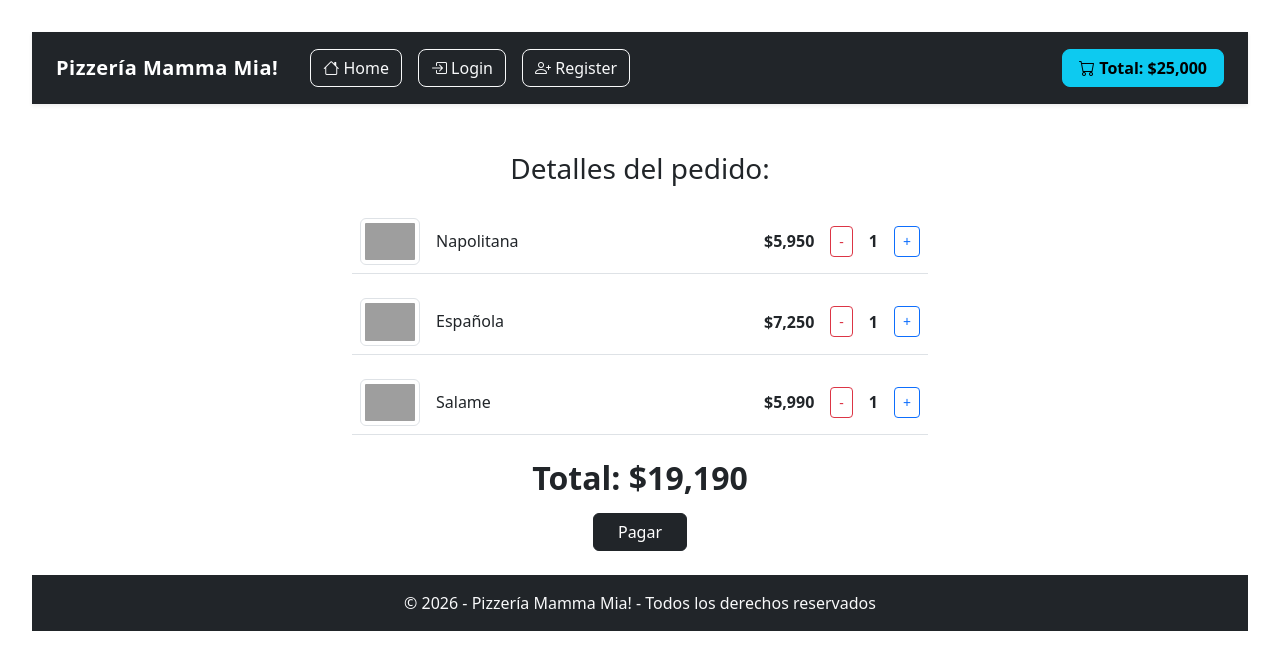
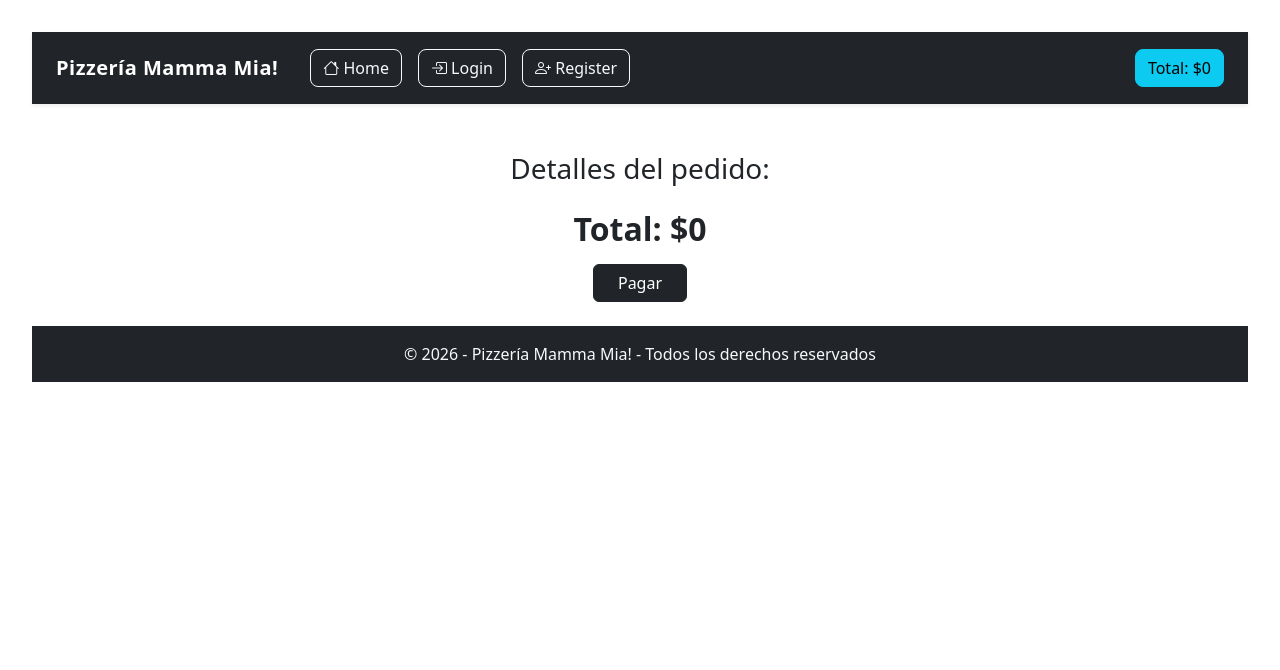
Before and after one commit to evelynk1/Pizzeria-Mamma-Mia, a React (Vite) app: page /cart in a window 1280 px wide. Shown: the top 670 px of the page. Built offline with nearby package versions, Linux system fonts and the light colour scheme; grey boxes are pictures that could not be loaded.

Commit message:
se implementar carrito global con Context API, integración en Navbar, Home y Cart con cálculo de total

```diff
--- a/src/components/card/CardPizza.jsx
+++ b/src/components/card/CardPizza.jsx
@@ -1,6 +1,7 @@
 import React from "react";
 
-const CardPizza = ({ name, price, ingredients, img }) => {
+
+const CardPizza = ({ name, price, ingredients, img, onAdd }) => {
   return (
     <div className="card mb-4 border-naranjo">
       <img src={img} className="card-img-top" alt={name} />
@@ -12,13 +13,25 @@ const CardPizza = ({ name, price, ingredients, img }) => {
         <p className="card-text">
           <strong>Precio:</strong> ${price.toLocaleString()}
         </p>
+
         <div className="d-flex justify-content-between">
+
           <button className="btn btn-outline-dark">
             <i className="bi bi-eye"></i> Ver más
           </button>
+          {/*
           <button className="btn btn-dark">
             <i className="bi bi-cart-plus"></i> Añadir
           </button>
+          */}
+
+          <button
+            className="btn btn-dark"
+            onClick={onAdd}
+          >
+            <i className="bi bi-cart-plus"></i> Añadir
+          </button>
+
         </div>
       </div>
     </div>
--- a/src/components/navbar/Navbar.jsx
+++ b/src/components/navbar/Navbar.jsx
@@ -1,16 +1,17 @@
 import { useState } from "react";
 import { Link } from "react-router-dom";
+import { useContext } from "react";
+import { CartContext } from "../../context/CartContext";
 
 const Navbar = () => {
   const [token, setToken] = useState(false); // simulación login
-  const total = 25000;
+  // const total = 25000;
+  const { total } = useContext(CartContext);
 
   return (
     <nav className="navbar navbar-expand-lg navbar-dark bg-dark px-4 py-3 shadow-sm">
-
       {/* IZQUIERDA */}
       <div className="d-flex align-items-center gap-3">
-
         <Link className="navbar-brand fw-bold me-3" to="/">
           <i className="bi bi-pizza"></i> Pizzería Mamma Mia!
         </Link>
@@ -47,8 +48,11 @@ const Navbar = () => {
 
       {/* DERECHA */}
       <div className="ms-auto">
-        <Link to="/cart" className="btn btn-info fw-bold px-3">
+        {/* <Link to="/cart" className="btn btn-info fw-bold px-3">
           <i className="bi bi-cart"></i> Total: ${total.toLocaleString()}
+        </Link> */}
+        <Link to="/cart" className="btn btn-info">
+          Total: ${total.toLocaleString()}
         </Link>
       </div>
     </nav>
--- /dev/null
+++ b/src/context/CartContext.jsx
@@ -0,0 +1,65 @@
+import { createContext, useState } from "react";
+
+export const CartContext = createContext();
+
+const CartProvider = ({ children }) => {
+  const [cart, setCart] = useState([]);
+
+  //  Agrega producto
+ const addToCart = (pizza) => {
+  console.log("🔥 CLICK ADD:", pizza);
+    setCart((prev) => {
+      const existe = prev.find((item) => item.id === pizza.id);
+
+      if (existe) {
+        return prev.map((item) =>
+          item.id === pizza.id
+            ? { ...item, quantity: item.quantity + 1 }
+            : item
+        );
+      }
+
+      return [...prev, { ...pizza, quantity: 1 }];
+    });
+  };
+
+  // Quita producto
+  const removeFromCart = (id) => {
+    setCart((prev) =>
+      prev
+        .map((item) =>
+          item.id === id
+            ? { ...item, quantity: item.quantity - 1 }
+            : item
+        )
+        .filter((item) => item.quantity > 0)
+    );
+  };
+
+  /*  para eliminar */
+  const deleteFromCart = (id) => {
+    setCart((prev) => prev.filter((item) => item.id !== id));
+  };
+
+  // Total
+  const total = cart.reduce(
+    (acc, item) => acc + item.price * item.quantity,
+    0
+  );
+
+  return (
+    <CartContext.Provider
+      value={{
+        cart,
+        addToCart,
+        removeFromCart,
+        deleteFromCart,
+        total,
+      }}
+    >
+      {children}
+    </CartContext.Provider>
+  );
+};
+
+export default CartProvider;
--- a/src/pages/Cart.jsx
+++ b/src/pages/Cart.jsx
@@ -1,25 +1,42 @@
 import { pizzaCart } from "../pizzas";
 import { useState } from "react";
 
+/* 🔥 NUEVO */
+import { useContext } from "react";
+import { CartContext } from "../context/CartContext";
+
 const Cart = () => {
-    const [cart, setCart] = useState(pizzaCart);
 
+    // const [cart, setCart] = useState(pizzaCart);
 
+    const { cart, total, addToCart, removeFromCart } = useContext(CartContext);
+
+    /*
     const aumentarCantidad = (id) => {
         setCart(cart.map((pizza) =>
             pizza.id === id ? { ...pizza, count: pizza.count + 1 } : pizza
         ));
     };
+    */
+    const aumentarCantidad = (pizza) => {
+        addToCart(pizza);
+    };
 
-
+    /*
     const disminuirCantidad = (id) => {
         setCart(cart.map((pizza) =>
             pizza.id === id ? { ...pizza, count: pizza.count - 1 } : pizza
         ).filter(pizza => pizza.count > 0));
     };
+    */
 
+    const disminuirCantidad = (id) => {
+        removeFromCart(id);
+    };
 
+    /*
     const total = cart.reduce((acc, p) => acc + (p.price * p.count), 0);
+    */
 
     return (
         <div className="container mt-5" style={{ maxWidth: '600px' }}>
@@ -34,13 +51,21 @@ const Cart = () => {
                     <div className="d-flex align-items-center">
                         <span className="me-3 fw-bold">${el.price.toLocaleString()}</span>
 
+                        <button
+                            className="btn btn-outline-danger btn-sm px-2"
+                            onClick={() => disminuirCantidad(el.id)}
+                        >
+                            -
+                        </button>
 
-                        <button className="btn btn-outline-danger btn-sm px-2" onClick={() => disminuirCantidad(el.id)}>-</button>
+                        <span className="mx-3 fw-bold">{el.quantity}</span>
 
-                        <span className="mx-3 fw-bold">{el.count}</span>
-
-
-                        <button className="btn btn-outline-primary btn-sm px-2" onClick={() => aumentarCantidad(el.id)}>+</button>
+                        <button
+                            className="btn btn-outline-primary btn-sm px-2"
+                            onClick={() => aumentarCantidad(el)}
+                        >
+                            +
+                        </button>
                     </div>
                 </div>
             ))}
--- a/src/pages/Home.jsx
+++ b/src/pages/Home.jsx
@@ -3,11 +3,18 @@ import Header from "../components/header/Header";
 import CardPizza from "../components/card/CardPizza";
 import { pizzas } from "../pizzas";
 import { useEffect, useState } from "react";
+
+
+import { useContext } from "react";
+import { CartContext } from "../context/CartContext";
+
 const Home = () => {
   const [pizzas, setPizzas] = useState([]);
 
+  /* usamos el context */
+  const { addToCart } = useContext(CartContext);
+
   useEffect(() => {
-    // Consumir la API al montar el componente
     const fetchPizzas = async () => {
       try {
         const response = await fetch("http://localhost:5000/api/pizzas");
@@ -27,12 +34,28 @@ const Home = () => {
       <div className="row">
         {pizzas.map((pizza) => (
           <div className="col-md-4" key={pizza.id}>
+
+            {/* código  sin carrito) */}
+            {/*
             <CardPizza
               name={pizza.name}
               price={pizza.price}
               ingredients={pizza.ingredients}
               img={pizza.img}
             />
+            */}
+
+            {/* agregamos funcin para el carrito */}
+            <CardPizza
+              name={pizza.name}
+              price={pizza.price}
+              ingredients={pizza.ingredients}
+              img={pizza.img}
+
+              /* la función passa al componente */
+              onAdd={() => addToCart(pizza)}
+            />
+
           </div>
         ))}
       </div>
--- a/src/pages/Pizza.jsx
+++ b/src/pages/Pizza.jsx
@@ -1,7 +1,12 @@
 import { useState, useEffect } from "react";
+import { useContext } from "react";
+import { CartContext } from "../context/CartContext";
 
 const Pizza = () => {
   const [info, setInfo] = useState(null);
+
+
+  const { addToCart } = useContext(CartContext);
 
   const consultarApi = async () => {
     try {
@@ -69,15 +74,32 @@ const Pizza = () => {
                 <h3 className="text-danger fw-bold mb-0">
                   ${info.price.toLocaleString()}
                 </h3>
+
                 <div className="d-flex justify-content-between">
+
+
+                  {/*
+                  <button className="btn btn-dark">
+                    <i className="bi bi-cart-plus"></i> Añadir
+                  </button>
+                  */}
+
+
                   <button className="btn btn-outline-dark">
                     <i className="bi bi-eye"></i> Ver más
                   </button>
-                  <button className="btn btn-dark">
+
+
+                  <button
+                    className="btn btn-dark"
+                    onClick={() => addToCart(info)} // usamos el context
+                  >
                     <i className="bi bi-cart-plus"></i> Añadir
                   </button>
+
                 </div>
               </div>
+
             </div>
           </div>
         </div>
```
Also changed, not shown: src/main.jsx (+14 -13 lines).
